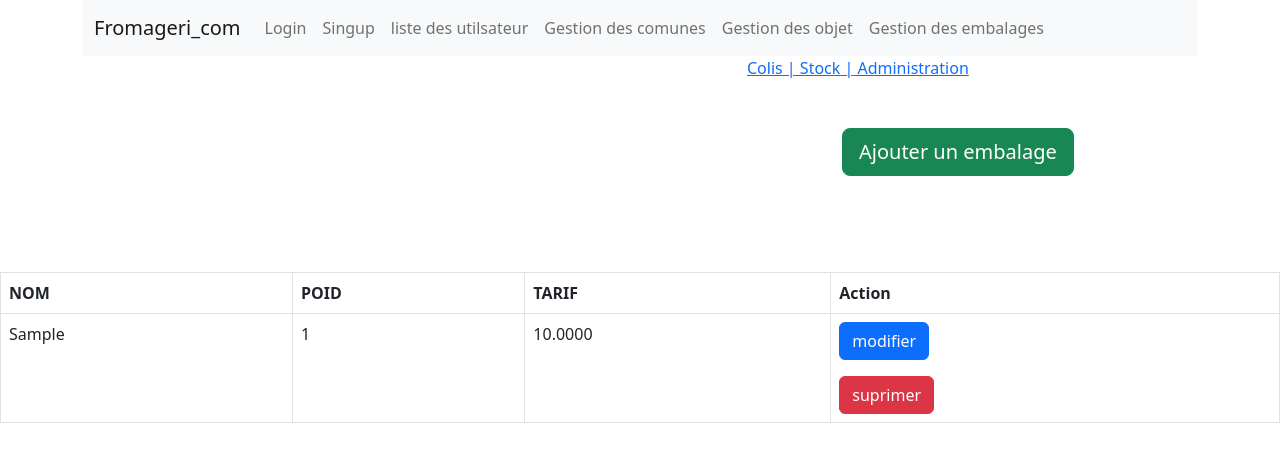
After one commit to Mohamed30600/data_Intelegi, a Django app: page /conditionnement/ in a window 1280 px wide. The commit adds this page. Shown: the top 462 px of the page. Run offline with Django 4.2, Linux system fonts and the light colour scheme; tables that the repository leaves empty hold one stand-in row (values such as "Sample post"); parts of the project's set-up code (start-up, migrations or seed data) failed here and were passed over.

Commit message:
gestion conditionnement

```diff
--- a/Proj_fromagerie/Authentification/templates/navbar.html
+++ b/Proj_fromagerie/Authentification/templates/navbar.html
@@ -12,6 +12,7 @@
           <a class="nav-link" href="{% url 'listeUtilisateurs' %}">liste des utilsateur</a>
           <a class="nav-link" href="{% url 'listeCommunes' %}">Gestion des comunes</a>
           <a class="nav-link" href="{% url 'liste_objets' %}">Gestion des objet</a>
+          <a class="nav-link" href="{% url 'conditionnement' %}">Gestion des embalages</a>
         </div>
       </div>
     </div>
--- a/Proj_fromagerie/Fromagerie/urls.py
+++ b/Proj_fromagerie/Fromagerie/urls.py
@@ -19,6 +19,7 @@ import Authentification.views
 import Gestion_utilisateurs.views
 import Gestion_communes.views
 import Gestion_objets.views
+import Gestion_conditionnement.views
 #vue generique de connexion fournit par django
 from django.contrib.auth.views import LoginView
 
@@ -37,5 +38,7 @@ urlpatterns = [
    path('addObjet/',Gestion_objets.views.addObjet,name='addObjet'),
    path('updateObjet/<pk>',Gestion_objets.views.updateObjet,name='updateObjet'),
     path('delObjet/<pk>',Gestion_objets.views.delObjet,name='delObjet'),
+    path('conditionnement/',Gestion_conditionnement.views.listConditionnement,name='conditionnement'),
+    path('addconditionnement/',Gestion_conditionnement.views.addconditionnement,name='addconditionnement'),
 
 ]
--- /dev/null
+++ b/Proj_fromagerie/Gestion_conditionnement/templates/listConditionnement.html
@@ -0,0 +1,43 @@
+{% extends 'base.html' %}
+{% block content %}
+
+<div class ="justify-content-center ">
+
+  <div class="container mb-5 pb-5">
+    <div class="row">
+      <div class="col-sm">
+      </div>
+      <div class="col-sm">
+      </div>
+      <div class="col-sm">
+        <span><a href="/addconditionnement" class="btn btn-success btn-lg" >Ajouter un embalage</span></a><br>
+      </div>
+  </div>
+</div>
+<table class="table table-bordered">
+  <thead>
+    <tr>
+      <th scope="col">NOM</th>
+      <th scope="col">POID</th>
+      <th scope="col">TARIF</th>
+      <th scope="col">Action</th>
+    </tr>
+  </thead>
+  <tbody>
+    {% for condi in tconditionnement %}
+    <tr>
+      <td>{{condi.libcondit}}</td>
+      <td>{{condi.poidscondit}}</td>
+      <td>{{condi.prixcond}}</td>
+      <td>
+        <div class="">
+          <span><a href="" class= "btn btn-primary mb-3" >modifier </span></a><br>
+          <span><a href="" class="btn btn-danger">suprimer </span></a><br>
+        </div>
+      </td>
+    </tr>
+    {% endfor %}
+  </tbody>
+</table>
+{% endblock content %}
+</div>
--- a/Proj_fromagerie/Gestion_conditionnement/views.py
+++ b/Proj_fromagerie/Gestion_conditionnement/views.py
@@ -1,3 +1,23 @@
-from django.shortcuts import render
+from django.shortcuts import render,redirect
 
-# Create your views here.
+from Gestion_conditionnement.models import TConditionnement
+from Gestion_conditionnement.forms import Conditionnementform
+
+
+def listConditionnement(request):
+    conditionnement = TConditionnement.objects.all()
+    return render (request,"listConditionnement.html",{'tconditionnement':conditionnement})
+
+def addconditionnement(request):
+        if request.method == "POST":
+            form = Conditionnementform(request.POST)
+            if form.is_valid():
+                try:
+                    form.save()
+                    return redirect('/objets')
+                except:
+                    pass
+
+        else:
+               form = Conditionnementform()
+        return render (request,'addConditionnement.html',{'form':form})
--- a/Proj_fromagerie/Gestion_objets/views.py
+++ b/Proj_fromagerie/Gestion_objets/views.py
@@ -3,7 +3,6 @@ from django.shortcuts import render,redirect
 from Gestion_objets.models import TObjet
 from  Gestion_conditionnement.models import TConditionnement
 from Gestion_objets.forms import Objetform
-
 
 
 def listObjets (request):
@@ -39,6 +38,6 @@ def updateObjet (request,pk):
 
 
 def delObjet(request,pk):
-    commune =TObjet.objects.get(codobj=pk)
+    commune =TObjet.objects.get(idcom=pk)
     commune.delete()
     return redirect("/objets")
```
Also changed, not shown: Proj_fromagerie/Gestion_conditionnement/forms.py (added, +13 -0 lines), Proj_fromagerie/Gestion_conditionnement/templates/addConditionnement.html (added, +25 -0 lines).
